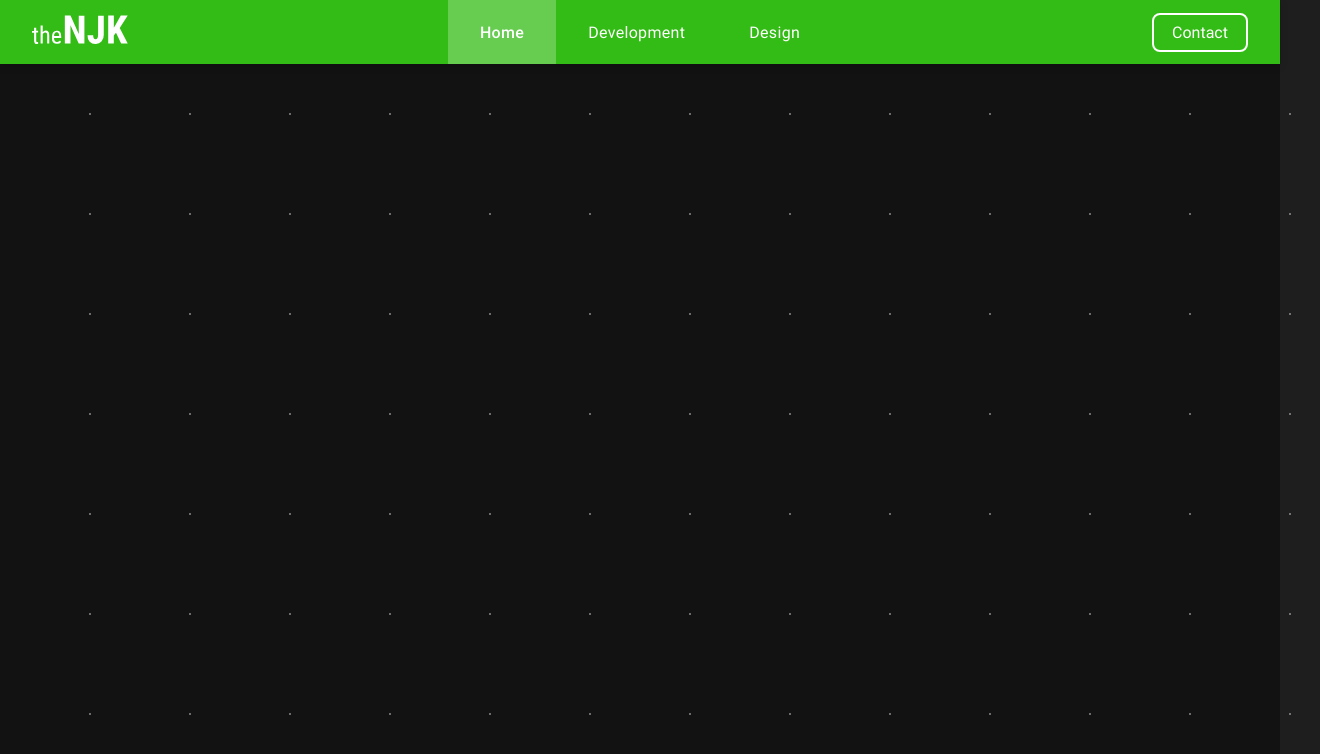
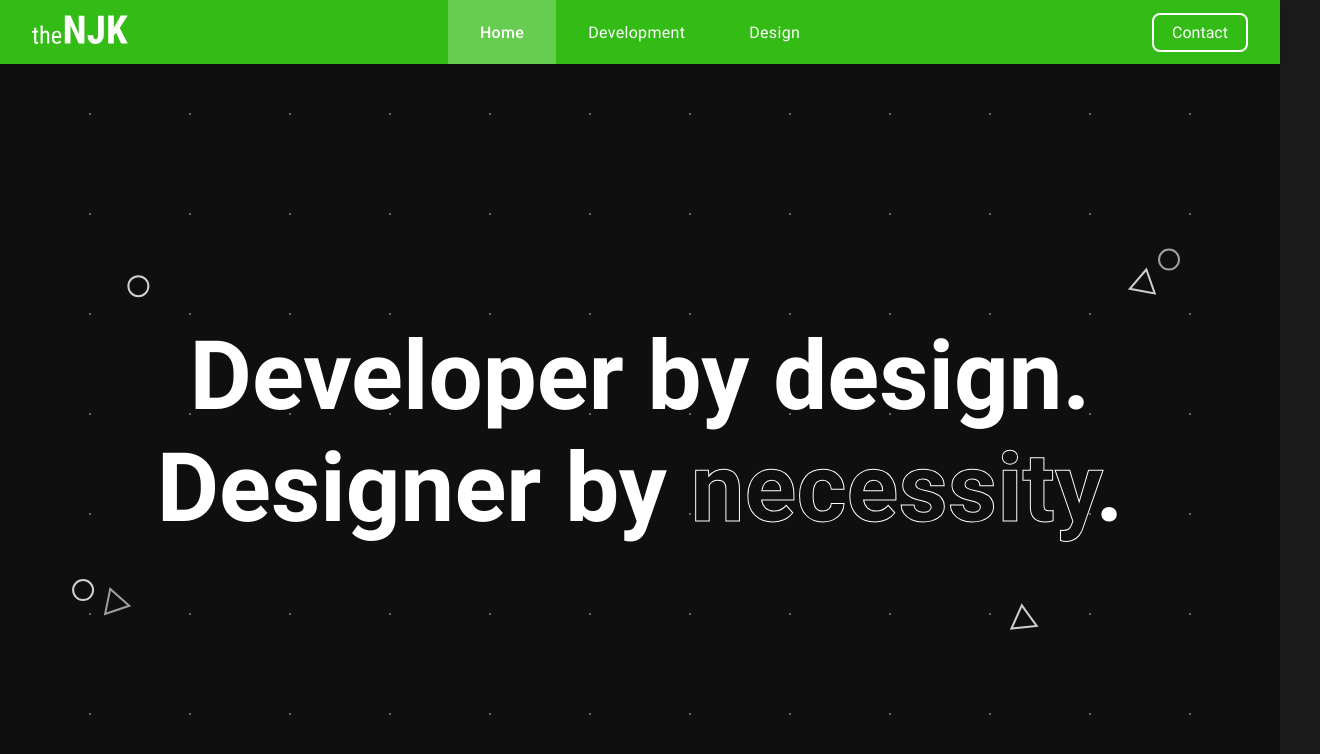
Before and after one commit to Paradoxdotexe/theNJK, a Vue app: page / in a window 1280 px wide. Shown: the top 754 px of the page, 1320 px wide, since content can reach past the window. Built offline with nearby package versions, Linux system fonts and the light colour scheme; some icons are missing.

Commit message:
Add banner title and graphics

```diff
--- a/src/components/Banner.vue
+++ b/src/components/Banner.vue
@@ -2,6 +2,12 @@
   <div class="banner">
     <div class="banner__pattern" :style="{ left: `${ refs.patternOffset }px` }">
       <Pattern name="Dot" :size="100"></Pattern>
+    </div>
+    <div class="banner__framework">
+      <div class="banner__title">
+        <div class="title__text"><slot name="title"></slot></div>
+        <Graphics class="title__graphics" :name="graphics"></Graphics>
+      </div>
     </div>
   </div>
 </template>
@@ -9,13 +15,21 @@
 <script lang="ts">
 import { defineComponent, reactive, computed, onUnmounted, onMounted } from 'vue';
 import Pattern from '@/components/patterns/Pattern.vue';
+import Graphics from "@/components/graphics/Graphics.vue";
 
 export default defineComponent({
   name: 'Banner',
   components: {
-    Pattern
+    Pattern,
+    Graphics
   },
-  setup() {
+  props: {
+    graphics: {
+      type: String,
+      required: true
+    }
+  },
+  setup(props) {
     const refs: { [key: string]: any } = reactive({
       windowWidth: window.innerWidth,
       patternOffset: computed(() => (refs.windowWidth % 100) / 2) // offsets pattern to center dots
@@ -29,6 +43,7 @@ export default defineComponent({
     };
 
     return {
+      props,
       refs
     }
   }
@@ -36,27 +51,78 @@ export default defineComponent({
 </script>
 
 <style lang="scss" scoped>
+  $tile-size: 100px;
+
   .banner {
+    position: relative;
+    overflow: hidden;
     background: $background-tertiary;
     display: flex;
     justify-content: center;
     align-items: center;
     width: 100vw;
     height: 100vh;
+    padding-top: $header-height;
 
     .banner__pattern {
       position: absolute;
-      padding-top: $header-height;
       left: 0;
-      top: 0;
-      width: 100%;
-      height: 100%;
+      top: $header-height;
+      width: calc(100% + #{$tile-size});
+      height: calc(100% + #{$tile-size});
+      margin: (-$tile-size) 0 0 (-$tile-size);
       transition: left $transition-duration $transition-timing;
       opacity: 0.5;
+      z-index: 50;
+      animation: space 5s linear infinite;
 
       svg {
         fill: $color-primary;
       }
     }
+
+    .banner__framework {
+      width: 100%;
+      height: 100%;
+      display: flex;
+      flex-direction: column;
+      justify-content: center;
+      align-items: center;
+
+      .banner__title {
+        position: relative;
+        width: 1200px;
+        height: 400px;
+        display: flex;
+        justify-content: center;
+        align-items: center;
+
+        .title__text {
+          font-size: 96px;
+          font-weight: bold;
+          text-align: center;
+          z-index: 52;
+
+          ::v-deep(span) {
+            -webkit-text-stroke-width: 1px;
+            -webkit-text-stroke-color: white;
+            color: $background-tertiary;
+          }
+        }
+
+        .title__graphics {
+          position: absolute;
+          top: 0;
+          left: 0;
+          z-index: 51;
+        }
+      }
+    }
+  }
+
+  @keyframes space {
+    100% {
+      transform: translate(100px, 100px);
+    }
   }
 </style>
--- a/src/components/Header.vue
+++ b/src/components/Header.vue
@@ -76,7 +76,7 @@ export default defineComponent({
     height: $header-height;
     display: flex;
     justify-content: center;
-    z-index: 1;
+    z-index: 100;
 
     .header__framework {
       width: $framework-width-extended;
@@ -88,7 +88,6 @@ export default defineComponent({
         margin-left: $gap-xl;
 
         svg {
-          fill: $color-primary;
           width: $edge-item-width;
         }
       }
@@ -118,6 +117,7 @@ export default defineComponent({
 
         .header__button--contact {
           @include mix-outline-button($color-primary);
+          @include mix-focus-background(rgba(255, 255, 255, 0.25));
           width: 100%;
           display: none;
         }
--- /dev/null
+++ b/src/components/graphics/Graphics.vue
@@ -0,0 +1,34 @@
+<template>
+  <svg
+    viewBox="0 0 1200 400"
+    aria-label="graphical elements"
+  >
+    <title lang="en">{{ name }} Graphics</title>
+    <component v-bind:is="graphicsComponent"></component>
+  </svg>
+</template>
+
+<script lang="ts">
+import { defineComponent, computed } from 'vue';
+import GraphicsHome from '@/components/graphics/GraphicsHome.vue';
+
+export default defineComponent({
+  name: 'Icon',
+  components: {
+    GraphicsHome
+  },
+  props: {
+    name: {
+      type: String,
+      required: true
+    }
+  },
+  setup(props) {
+    let graphicsComponent = computed(() => `Graphics${props.name}`);
+
+    return {
+      graphicsComponent
+    };
+  }
+});
+</script>
--- /dev/null
+++ b/src/components/graphics/GraphicsHome.vue
@@ -0,0 +1,19 @@
+<template xmlns:svg="http://www.w3.org/2000/svg">
+  <defs>
+    <svg:style>
+      .cls-1,.cls-2{fill:none;stroke:#fff;stroke-miterlimit:10;stroke-width:2px;}.cls-1{opacity:0.8;}.cls-2{opacity:0.6;}
+    </svg:style>
+  </defs>
+  <polygon id="Triangle" class="cls-1" points="1106.36 37.51 1089.8 56.78 1114.76 61.49 1106.36 37.51"/>
+  <circle id="Circle" class="cls-2" cx="1129.01" cy="27.59" r="10"/>
+  <circle id="Circle-2" data-name="Circle" class="cls-1" cx="98.39" cy="54.14" r="10"/>
+  <polygon id="Triangle-2" data-name="Triangle" class="cls-2" points="89.24 373.79 70.19 356.98 65.16 381.88 89.24 373.79"/>
+  <polygon id="Triangle-3" data-name="Triangle" class="cls-1" points="981.8 373.32 971.44 396.51 996.7 393.89 981.8 373.32"/>
+  <circle id="Circle-3" data-name="Circle" class="cls-1" cx="43.09" cy="358.08" r="10"/>
+</template>
+
+<script>
+export default {
+  name: 'Graphics' + 'Home'
+};
+</script>
--- a/src/components/icons/Icon.vue
+++ b/src/components/icons/Icon.vue
@@ -1,13 +1,12 @@
 <template>
   <svg
-    xmlns="http://www.w3.org/2000/svg"
     viewBox="0 0 24 24"
     :aria-labelledby="name"
     fill="currentColor"
     stroke="none"
     style="fill-rule: evenodd"
   >
-    <title lang="en">{{ name }} icon</title>
+    <title lang="en">{{ name }} Icon</title>
     <component v-bind:is="iconComponent"></component>
   </svg>
 </template>
--- a/src/components/patterns/Pattern.vue
+++ b/src/components/patterns/Pattern.vue
@@ -1,10 +1,11 @@
 <template>
-  <svg width="100%" height="100%">
+  <svg width="100%" height="100%" aria-label="space effect">
     <defs>
       <pattern id="pattern" :width="size.toString()" :height="size.toString()" patternUnits="userSpaceOnUse">
         <component v-bind:is="patternComponent"></component>
       </pattern>
     </defs>
+    <title lang="en">{{ name }} Pattern</title>
     <rect x="0" y="0" width="100%" height="100%" fill="url(#pattern)" />
   </svg>
 </template>
--- a/src/pages/HomePage.vue
+++ b/src/pages/HomePage.vue
@@ -1,6 +1,10 @@
 <template>
   <Header />
-  <Banner />
+  <Banner graphics="Home">
+    <template v-slot:title>
+      Developer by design.<br>Designer by <span>necessity</span>.
+    </template>
+  </Banner>
 </template>
 
 <script lang="ts">
@@ -18,5 +22,4 @@ export default defineComponent({
 </script>
 
 <style lang="scss" scoped>
-
 </style>
--- a/src/styles/_global.scss
+++ b/src/styles/_global.scss
@@ -7,6 +7,10 @@ body {
   margin: 0;
   overflow-x: hidden;
   background: $background-secondary;
+
+  font-family: $font-family;
+  font-size: 100%; // 16 px default
+  color: $color-primary;
 
   a {
     color: $accent-secondary;
@@ -18,9 +22,13 @@ body {
     }
   }
 
+  button {
+    font-family: inherit;
+    font-size: inherit;
+    color: $color-primary;
+  }
+
   * {
     box-sizing: border-box;
-    font-family: $font-family;
-    font-size: 100%; // 16 px default
   }
 }
--- a/src/styles/_mixins.scss
+++ b/src/styles/_mixins.scss
@@ -12,7 +12,6 @@ $shadow-blur: 8px;
   background: none;
   border: none;
   outline: 0;
-  color: $color-primary;
   text-decoration: none;
   cursor: pointer;
   padding: 0;
--- a/src/styles/_themes.scss
+++ b/src/styles/_themes.scss
@@ -1,6 +1,6 @@
 // colors
 $_light: #ffffff;
-$_dark: #121212;
+$_dark: #0F0F0F;
 $_accent: #33bc15;
 
 $color-primary: $_light;
```
Also changed, not shown: graphics/GraphicsHome.svg (added).
